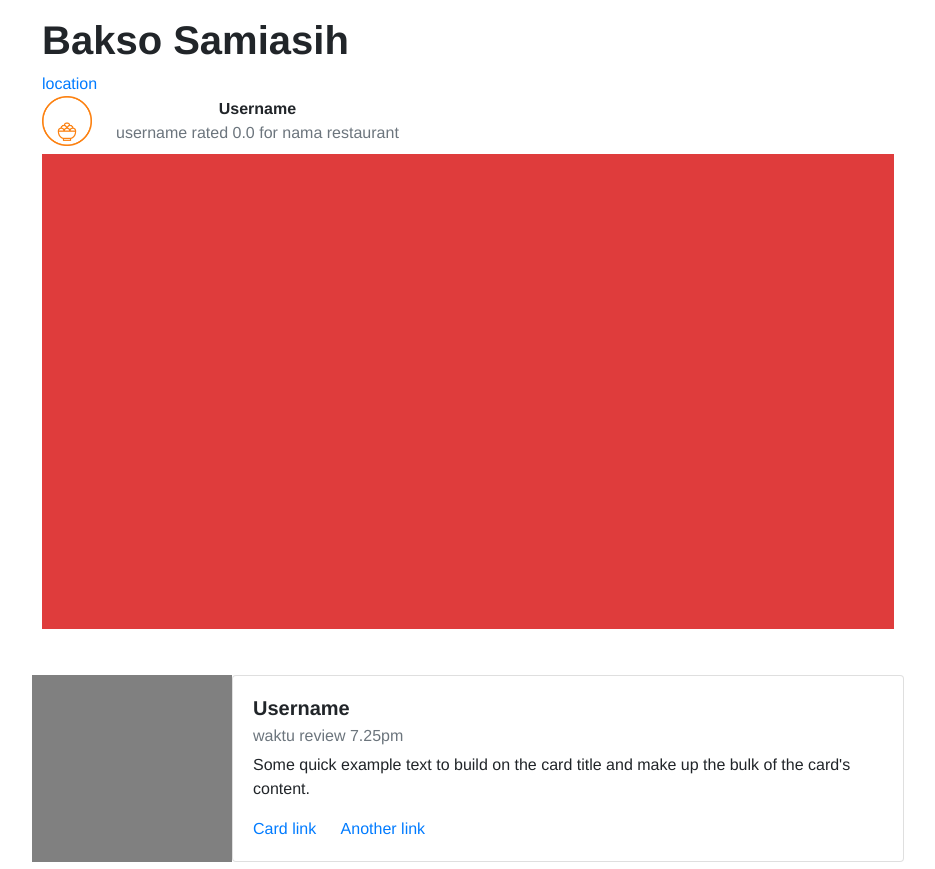
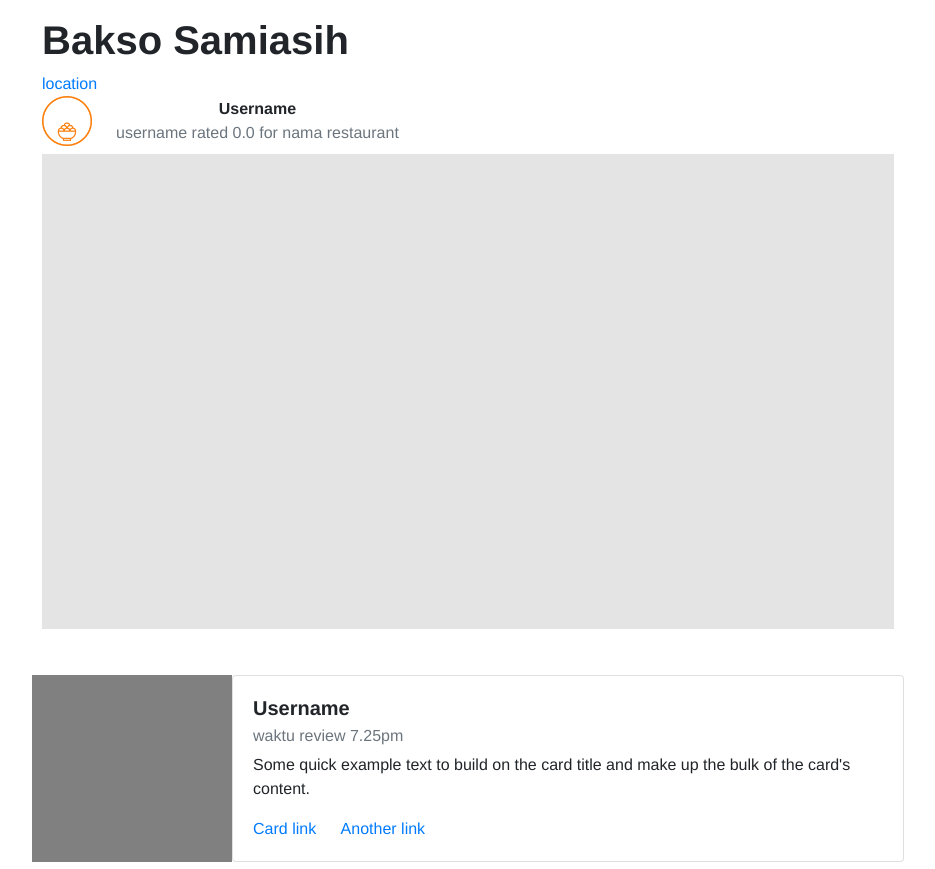
Before and after one commit to dpw1-222302/basoMas, a PHP site: page /restaurant.html in a window 1280 px wide. Shown: the part 139-1008 px from the top of the page, without its empty margins (58-993 px from the left). Run offline with PHP 8.4, Linux system fonts and the light colour scheme; some libraries are stand-ins or nearby versions.

Commit message:
fix resto page and linked

```diff
--- a/assets/style.css
+++ b/assets/style.css
@@ -84,7 +84,7 @@ main {
 
 .resto-container div {
   height: 95%;
-  background-color: rgb(223, 60, 60);
+  background-color: rgb(228, 228, 228);
   justify-content: center;
 }
 
```
